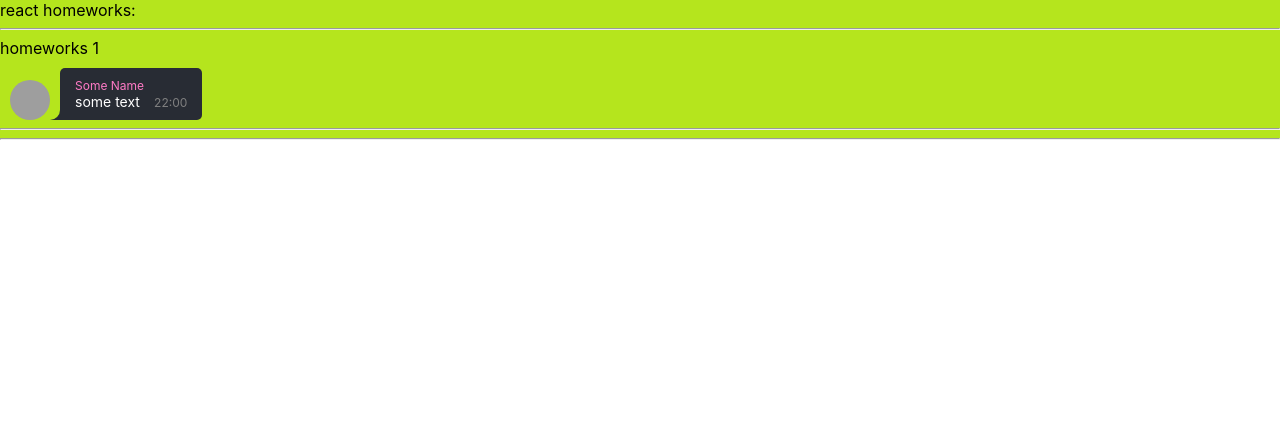
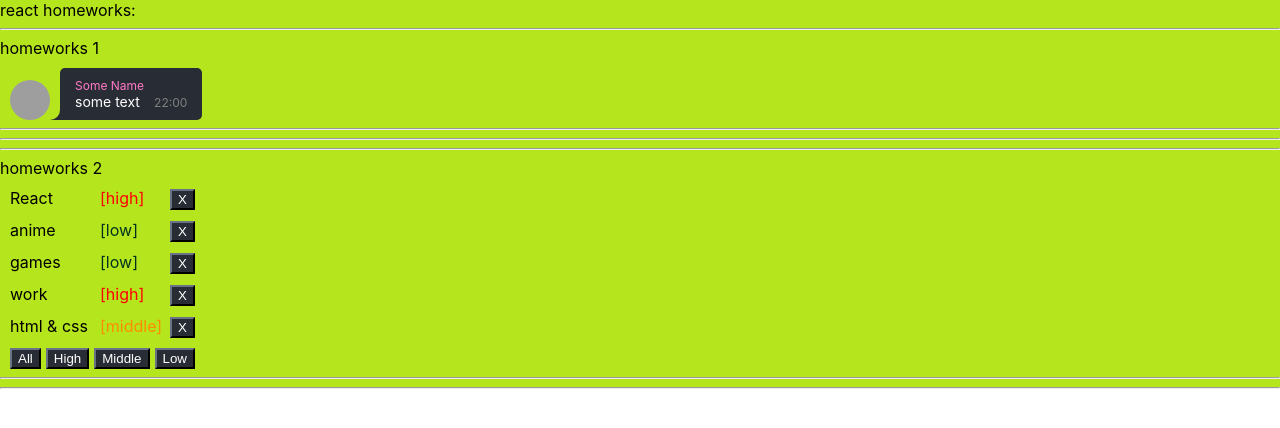
Before and after one commit to dasiklasik/hw, a React (Create React App) app: page / in a window 1280 px wide. Shown: the top 428 px of the page. Built offline with nearby package versions, Linux system fonts and the light colour scheme; grey boxes are pictures that could not be loaded.

Commit message:
add list with filter and removal

```diff
--- a/src/p1-main/m1-ui/u1-app/App.tsx
+++ b/src/p1-main/m1-ui/u1-app/App.tsx
@@ -1,13 +1,15 @@
 import React from 'react'
 import s from './App.module.css'
 import HW1 from '../../../p2-homeworks/h1/HW1'
+import HW2 from '../../../p2-homeworks/h2/HW2'
+
 
 function App() {
     return (
         <div className={s.App}>
             <div>react homeworks:</div>
             <HW1/>
-            {/*<HW2/>*/}
+            <HW2/>
             {/*<HW3/>*/}
             {/*<HW4/>*/}
             {/*<HW5/>*/}
--- a/src/p2-homeworks/h1/HW1.tsx
+++ b/src/p2-homeworks/h1/HW1.tsx
@@ -1,5 +1,6 @@
 import React from 'react'
 import Message from "./Message"
+
 
 const messageData = {
     avatar: 'https://sun9-74.userapi.com/Ph-WiuOtF985il9AvN9JqiCWedmHtSGSSTXrSA/ltEB2Z2-YO4.jpg',
--- a/src/p2-homeworks/h2/Affair.tsx
+++ b/src/p2-homeworks/h2/Affair.tsx
@@ -1,19 +1,27 @@
 import React from 'react'
+import {AffairType} from "./HW2";
+import s from './Affairs.module.css'
 
 type AffairPropsType = {
-    // key не нужно типизировать
-    affair: any // need to fix any
-    deleteAffairCallback: any // need to fix any
+    affair: AffairType
+    deleteAffairCallback: (_id: number) => void
 }
 
 function Affair(props: AffairPropsType) {
-    const deleteCallback = () => {}// need to fix
+    const deleteCallback = () => {
+        props.deleteAffairCallback(props.affair._id);
+    }
+
+    const itemStyle = {
+        color: (props.affair.priority === 'high') ? 'red': (props.affair.priority === 'middle') ? '#FF8C00' : '#013220'
+    }
+
 
     return (
-        <div>
-            // show some text
+        <div className={s.item}>
+            <span className={s.name}>{props.affair.name}</span><span className={s.priority} style={itemStyle}>[{props.affair.priority}]</span>
 
-            <button onClick={deleteCallback}>X</button>
+            <button onClick={deleteCallback} className={s.deleteButton}>X</button>
         </div>
     )
 }
--- a/src/p2-homeworks/h2/Affairs.module.css
+++ b/src/p2-homeworks/h2/Affairs.module.css
@@ -1,3 +1,34 @@
-.someClass {
+.wrapper {
+    margin: 10px 0 0 10px;
+}
 
+
+.name {
+    display: inline-block;
+    min-width: 90px;
 }
+
+.priority {
+    display: inline-block;
+    min-width: 70px;
+}
+
+.item {
+    margin-top: 10px;
+}
+
+.button {
+    margin-right: 5px;
+    margin-top: 10px;
+    background: #282c34;
+    border-color: #282c34;
+    color: white;
+    cursor: pointer;
+}
+
+.deleteButton {
+    background: #282c34;
+    border-color: #282c34;
+    color: white;
+    cursor: pointer;
+}
--- a/src/p2-homeworks/h2/Affairs.tsx
+++ b/src/p2-homeworks/h2/Affairs.tsx
@@ -1,11 +1,12 @@
 import React from 'react'
 import Affair from './Affair'
-import {AffairType} from './HW2'
+import {AffairType, FilterType} from './HW2'
+import s from './Affairs.module.css'
 
-type AffairsPropsType = { // need to fix any
-    data: any
-    setFilter: any
-    deleteAffairCallback: any
+type AffairsPropsType = {
+    data: Array<AffairType>
+    setFilter: (filter: FilterType) => void
+    deleteAffairCallback: (_id: number) => void
 }
 
 function Affairs(props: AffairsPropsType) {
@@ -17,20 +18,20 @@
         />
     ))
 
-    const setAll = () => {} // need to fix
-    const setHigh = () => {}
-    const setMiddle = () => {}
-    const setLow = () => {}
+    const setAll = () => {props.setFilter('all')}
+    const setHigh = () => {props.setFilter('high')}
+    const setMiddle = () => {props.setFilter('middle')}
+    const setLow = () => {props.setFilter('low')}
 
     return (
-        <div>
+        <div className={s.wrapper}>
 
             {mappedAffairs}
 
-            <button onClick={setAll}>All</button>
-            <button onClick={setHigh}>High</button>
-            <button onClick={setMiddle}>Middle</button>
-            <button onClick={setLow}>Low</button>
+            <button onClick={setAll} className={s.button}>All</button>
+            <button onClick={setHigh} className={s.button}>High</button>
+            <button onClick={setMiddle} className={s.button}>Middle</button>
+            <button onClick={setLow} className={s.button}>Low</button>
         </div>
     )
 }
--- a/src/p2-homeworks/h2/HW2.tsx
+++ b/src/p2-homeworks/h2/HW2.tsx
@@ -2,12 +2,16 @@
 import Affairs from './Affairs'
 
 // types
-export type AffairPriorityType = any // need to fix any
-export type AffairType = any // need to fix any
+export type AffairPriorityType = 'low' | 'middle' | 'high'
+export type AffairType = {
+    _id: number
+    name: string
+    priority: AffairPriorityType
+}
 export type FilterType = 'all' | AffairPriorityType
 
 // constants
-const defaultAffairs: any = [ // need to fix any
+    const defaultAffairs: Array<AffairType> = [
         {_id: 1, name: 'React', priority: 'high'},
         {_id: 2, name: 'anime', priority: 'low'},
         {_id: 3, name: 'games', priority: 'low'},
@@ -16,20 +20,32 @@
     ]
 
 // pure helper functions
-export const filterAffairs = (affairs: any, filter: any): any => { // need to fix any
-    if (filter === 'all') return affairs
-    else return // need to fix
+export const filterAffairs = (affairs: Array<AffairType>, filter: FilterType): Array<AffairType> => {
+    if (filter === 'low') {
+        return affairs.filter(t => t.priority === 'low')
     }
-export const deleteAffair = (affairs: any, _id: any): any => { // need to fix any
-    return // need to fix
+    if (filter === 'middle') {
+        return affairs.filter(t => t.priority === 'middle')
+    }
+    if (filter === 'high') {
+        return affairs.filter(t => t.priority === 'high')
+    }
+    return affairs
+
+}
+
+
+export const deleteAffair = (affairs: Array<AffairType>, _id: number): Array<AffairType> => {
+    return affairs.filter(t => t._id !== _id);
 }
 
 function HW2() {
-    const [affairs, setAffairs] = useState<any>(defaultAffairs) // need to fix any
+    const [affairs, setAffairs] = useState<Array<AffairType>>(defaultAffairs)
     const [filter, setFilter] = useState<FilterType>('all')
 
     const filteredAffairs = filterAffairs(affairs, filter)
-    const deleteAffairCallback = (_id: any) => setAffairs(deleteAffair(affairs, _id)) // need to fix any
+    console.log(filteredAffairs);
+    const deleteAffairCallback = (_id: number) => setAffairs(deleteAffair(affairs, _id))
 
     return (
         <div>
```
Lines whose indentation alone changed are shown as unchanged.
